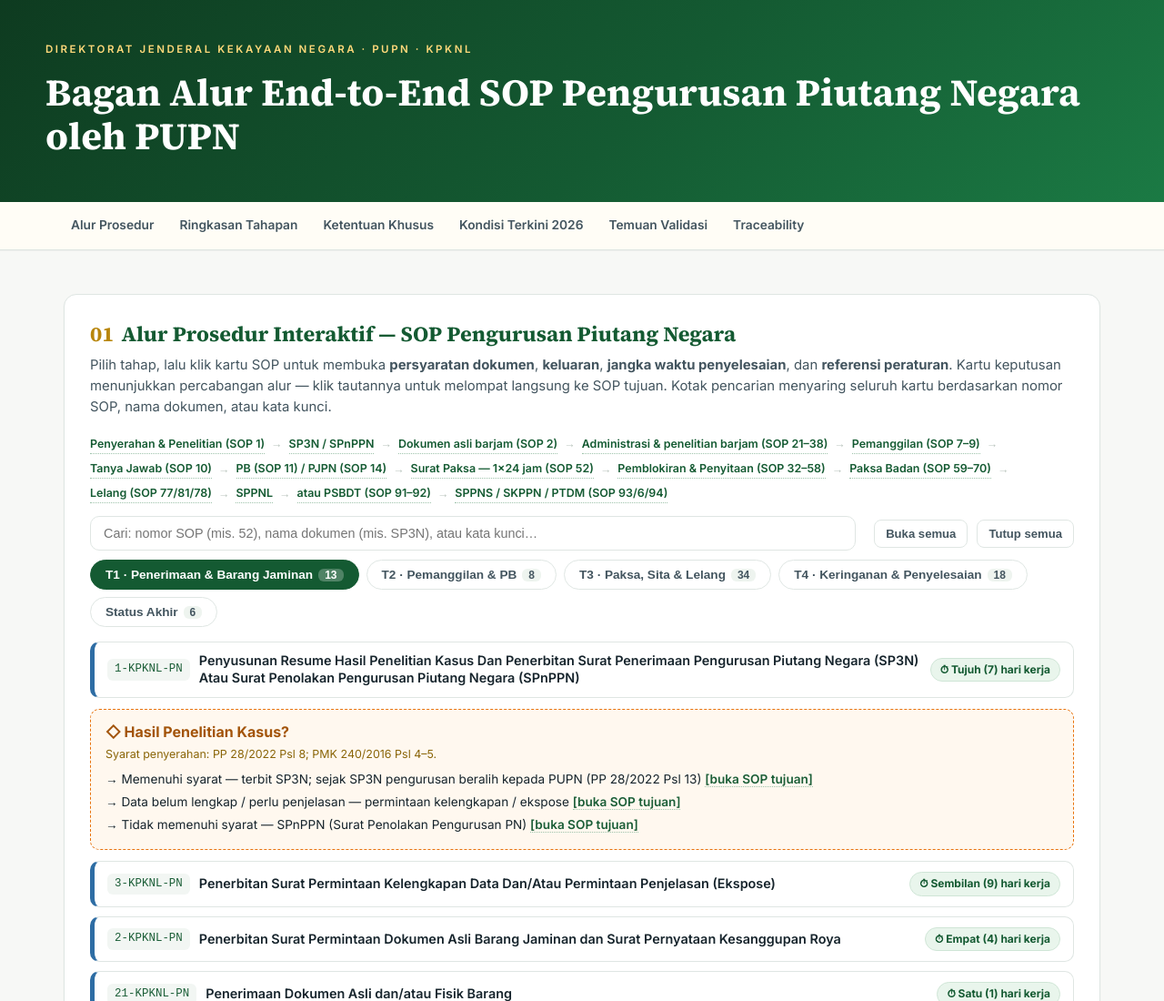
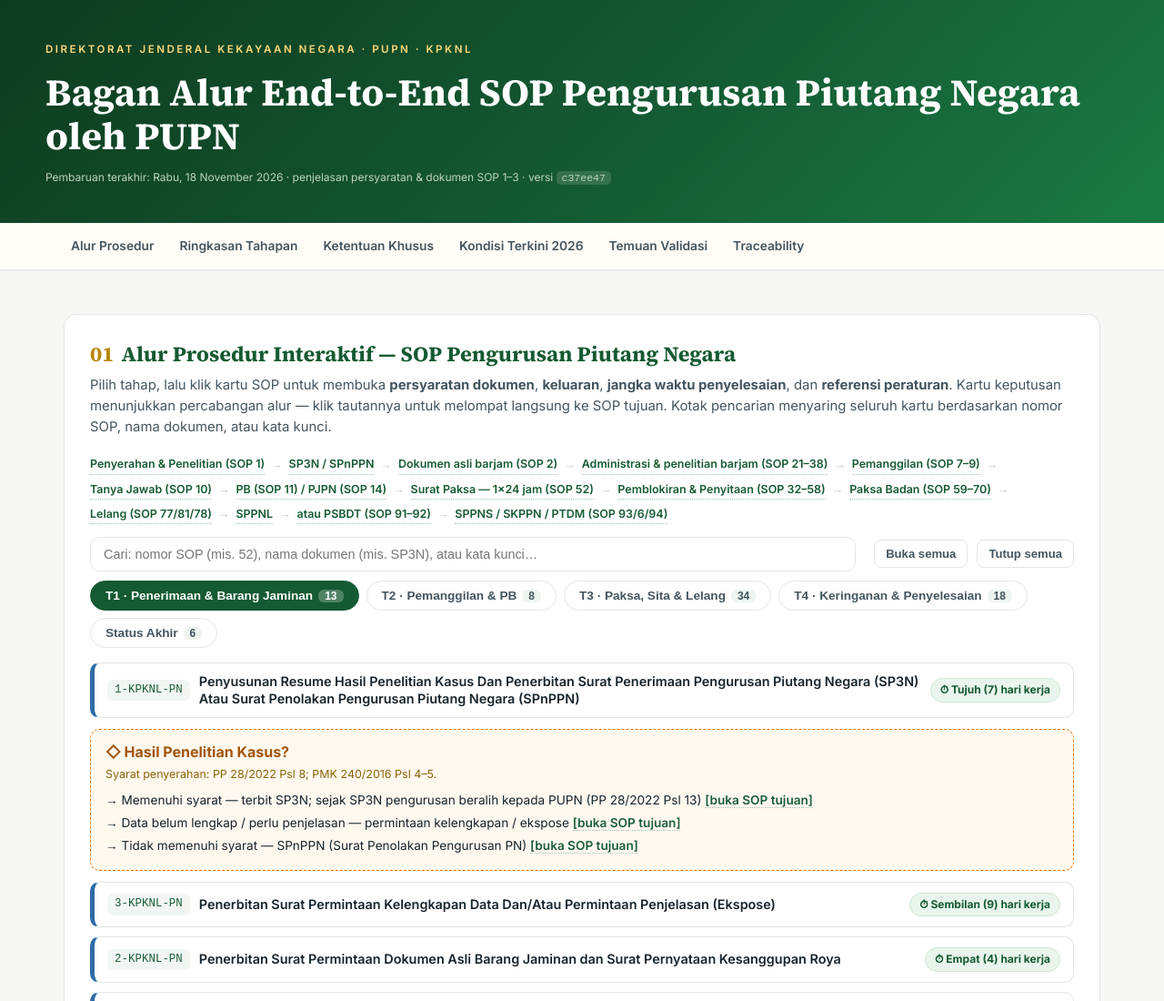
Before and after one commit to arierawan-app/bagan-alur-sop-piutang-negara, a plain HTML site: page index.html in a window 1280 px wide. Shown: the top 1100 px of the page at 91% size. Drawn offline with Linux system fonts and the light colour scheme.

Commit message:
Tambah penanda versi halaman (tanggal + commit) di header agar mudah dikonfirmasi

```diff
--- a/index.html
+++ b/index.html
@@ -13,6 +13,8 @@ body{margin:0;font-family:Inter,system-ui,sans-serif;color:var(--ink);background
 header.hero{background:linear-gradient(135deg,#0e3b20 0%,#145a32 55%,#1b7a44 100%);color:#fff;padding:46px 24px 40px}
 .hero-in{max-width:1180px;margin:0 auto}
 .kicker{letter-spacing:.22em;text-transform:uppercase;font-size:.72rem;font-weight:600;color:#ffd97a}
+.ver{margin-top:12px;font-size:.75rem;color:#bcd3c2}
+.ver code{background:rgba(255,255,255,.14);border-radius:5px;padding:1px 6px;font-size:.72rem}
 h1{font-family:'Source Serif 4',serif;font-weight:700;font-size:clamp(1.6rem,3.6vw,2.6rem);margin:.35em 0 .2em;line-height:1.15}
 .sub{color:#d9ecdd;max-width:880px;font-size:.98rem}
 .badges{margin-top:18px;display:flex;flex-wrap:wrap;gap:8px}
@@ -120,6 +122,7 @@ ul.plist li{margin:2px 0}
   <div class="hero-in">
     <div class="kicker">Direktorat Jenderal Kekayaan Negara &middot; PUPN &middot; KPKNL</div>
     <h1>Bagan Alur End-to-End SOP Pengurusan Piutang Negara oleh PUPN</h1>
+    <div class="ver">Pembaruan terakhir: Rabu, 18 November 2026 &middot; penjelasan persyaratan &amp; dokumen SOP 1&ndash;3 &middot; versi <code>c37ee47</code></div>
   </div>
 </header>
 
```
